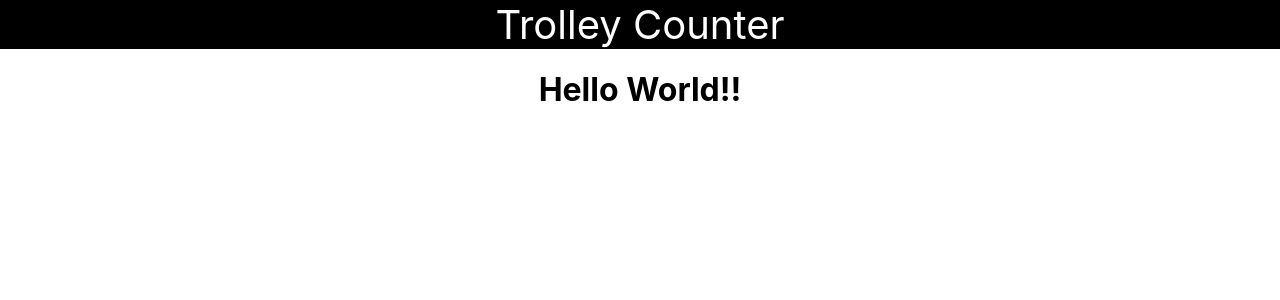
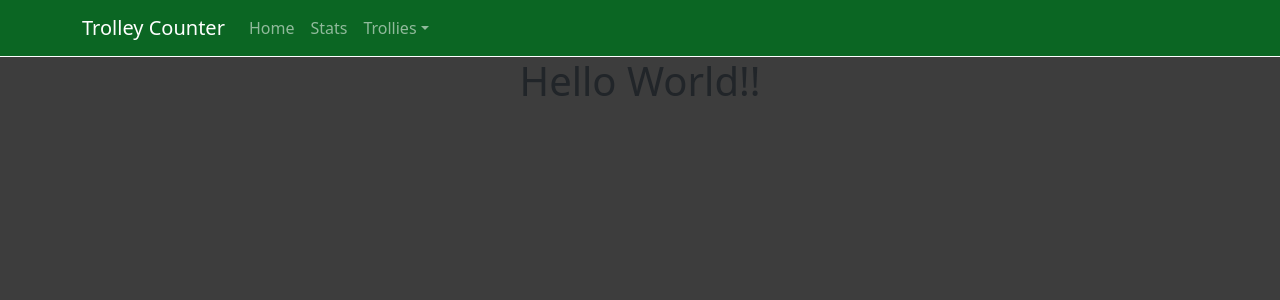
Before and after one commit to cameronjamesw/trolley-counter-frontend, a React (Create React App) app in the folder trolley-counter/: page / in a window 1280 px wide. Shown: the top 300 px of the page. Built offline with nearby package versions, Linux system fonts and the light colour scheme.

Commit message:
add further styling to navbar, compiled bootstrap

```diff
--- a/trolley-counter/src/App.css
+++ b/trolley-counter/src/App.css
@@ -28,6 +28,10 @@
   color: #61dafb;
 }
 
+body {
+  background-color: #3d3d3d;
+}
+
 @keyframes App-logo-spin {
   from {
     transform: rotate(0deg);
--- a/trolley-counter/src/App.js
+++ b/trolley-counter/src/App.js
@@ -1,3 +1,4 @@
+import 'bootstrap/dist/css/bootstrap.min.css';
 import './App.css';
 import NavBar from './components/NavBar';
 
--- a/trolley-counter/src/components/NavBar.js
+++ b/trolley-counter/src/components/NavBar.js
@@ -1,14 +1,29 @@
 import React from "react";
-import { Navbar, Container, NavLink } from "react-bootstrap";
+import { Navbar, Container, Nav, NavDropdown } from "react-bootstrap";
 import styles from "../styles/NavBar.module.css";
 
 const NavBar = () => {
   return (
-    <Navbar fixed="top" className={styles.NavBar}>
+    <Navbar
+    data-bs-theme="dark"
+    expand="lg"
+    className={styles.NavBar}>
       <Container>
-        <NavLink className={styles.NavLink}>
-          <Navbar.Brand>Trolley Counter</Navbar.Brand>
-        </NavLink>
+        <Navbar.Brand href="#home">Trolley Counter</Navbar.Brand>
+        <Navbar.Toggle aria-controls="basic-navbar-nav" />
+        <Navbar.Collapse id="basic-navbar-nav">
+          <Nav className="me-auto">
+            <Nav.Link href="#home">Home</Nav.Link>
+            <Nav.Link href="#link">Stats</Nav.Link>
+            <NavDropdown title="Trollies" id="basic-nav-dropdown">
+              <NavDropdown.Item href="#action/3.1">Front Labels</NavDropdown.Item>
+              <NavDropdown.Item href="#action/3.2">
+                Back Labels
+              </NavDropdown.Item>
+              <NavDropdown.Item href="#action/3.3">Missing Labels</NavDropdown.Item>
+            </NavDropdown>
+          </Nav>
+        </Navbar.Collapse>
       </Container>
     </Navbar>
   );
--- a/trolley-counter/src/styles/NavBar.module.css
+++ b/trolley-counter/src/styles/NavBar.module.css
@@ -1,9 +1,4 @@
 .NavBar {
-    background-color: #000;
+    background-color: #0B6623;
+    border-bottom: #fff solid 1px;
 }
-
-.NavLink {
-    color: #fff;
-    font-size: 2.5rem;
-    text-decoration: none;
-}
```
